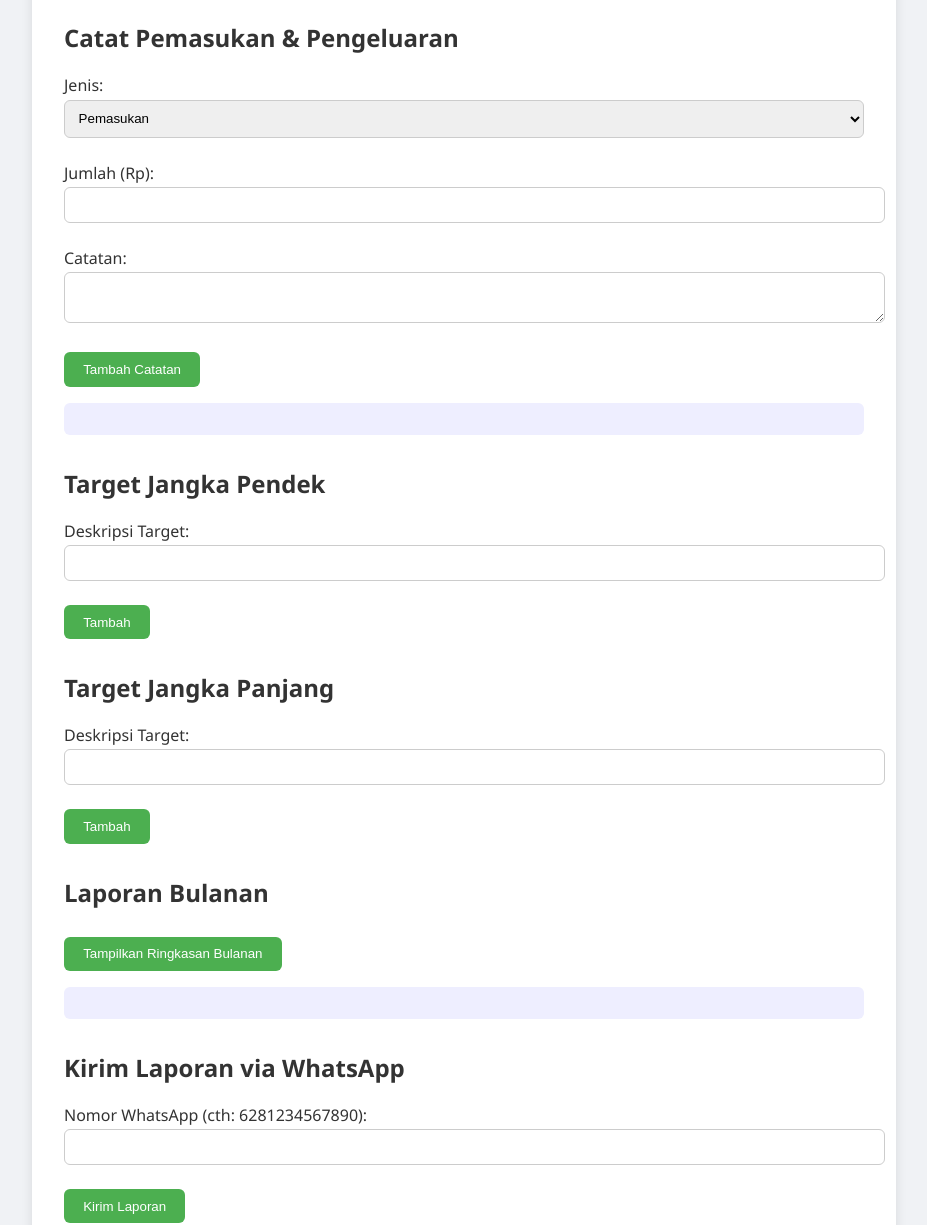
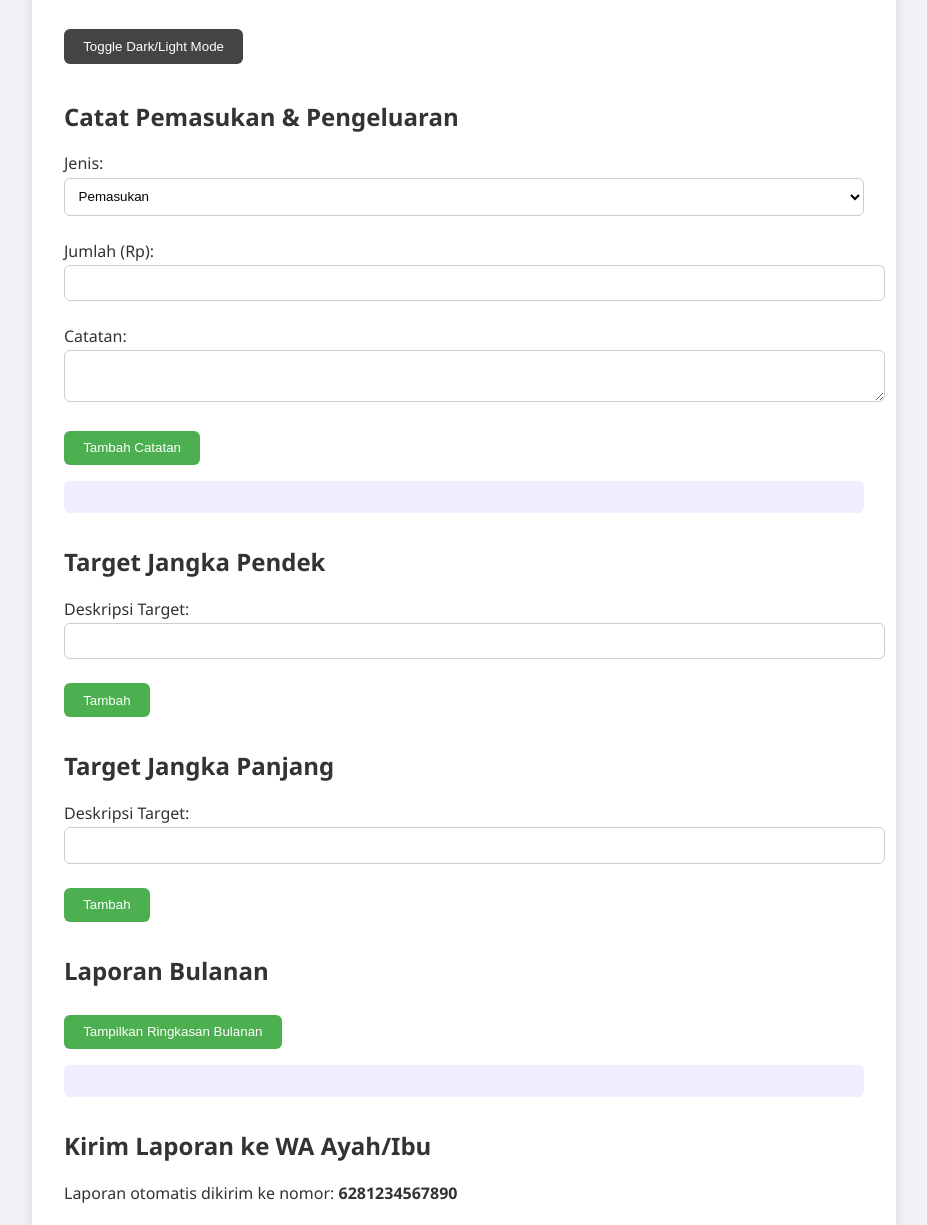
Before and after one commit to sulpat7/commitment-fath, a plain HTML site: page index.html in a window 1280 px wide. Shown: the part 131-1356 px from the top of the page, without its empty margins (176-1103 px from the left). Drawn offline with Linux system fonts and the light colour scheme.

Commit message:
Add files via upload

```diff
--- a/index.html
+++ b/index.html
@@ -5,17 +5,29 @@
   <meta name="viewport" content="width=device-width, initial-scale=1.0">
   <title>Self Improvement Tracker</title>
   <style>
+    :root {
+      --bg-color: #f0f2f5;
+      --text-color: #333;
+      --card-color: #fff;
+      --log-bg: #eef;
+    }
+    body.dark-mode {
+      --bg-color: #121212;
+      --text-color: #f0f0f0;
+      --card-color: #1e1e1e;
+      --log-bg: #2e2e2e;
+    }
     body {
       font-family: 'Segoe UI', sans-serif;
-      background-color: #f0f2f5;
+      background-color: var(--bg-color);
       margin: 0;
       padding: 2rem;
-      color: #333;
+      color: var(--text-color);
     }
     .container {
       max-width: 800px;
       margin: auto;
-      background: #fff;
+      background: var(--card-color);
       padding: 2rem;
       border-radius: 12px;
       box-shadow: 0 4px 12px rgba(0,0,0,0.1);
@@ -37,6 +49,7 @@
       margin-bottom: 1rem;
       border: 1px solid #ccc;
       border-radius: 6px;
+      background: #fff;
     }
     button {
       background: #4caf50;
@@ -47,9 +60,13 @@
       cursor: pointer;
       margin-top: 0.5rem;
     }
+    .toggle-btn {
+      background: #444;
+      margin-bottom: 1rem;
+    }
     .log {
       margin-top: 1rem;
-      background: #eef;
+      background: var(--log-bg);
       padding: 1rem;
       border-radius: 6px;
     }
@@ -62,6 +79,8 @@
 <body>
   <div class="container">
     <h1>Self Improvement Tracker</h1>
+
+    <button class="toggle-btn" onclick="toggleTheme()">Toggle Dark/Light Mode</button>
 
     <section>
       <h2>Catat Pemasukan & Pengeluaran</h2>
@@ -104,9 +123,8 @@
     </section>
 
     <section>
-      <h2>Kirim Laporan via WhatsApp</h2>
-      <label for="phone">Nomor WhatsApp (cth: 6281234567890):</label>
-      <input type="text" id="phone">
+      <h2>Kirim Laporan ke WA Ayah/Ibu</h2>
+      <p>Laporan otomatis dikirim ke nomor: <strong>6281234567890</strong></p>
       <button onclick="sendReport()">Kirim Laporan</button>
     </section>
   </div>
@@ -170,8 +188,7 @@
     }
 
     function sendReport() {
-      const phone = document.getElementById("phone").value.trim();
-      if (!phone) return alert("Masukkan nomor WhatsApp!");
+      const phone = "6281234567890"; // Nomor default ayah/ibu
 
       const shortTargets = Array.from(shortList.children).map(li => {
         const checked = li.querySelector('input').checked ? '[x]' : '[ ]';
@@ -193,6 +210,10 @@
       const url = `https://wa.me/${phone}?text=${encodeURIComponent(message)}`;
       window.open(url, '_blank');
     }
+
+    function toggleTheme() {
+      document.body.classList.toggle("dark-mode");
+    }
   </script>
 </body>
 </html>
```
